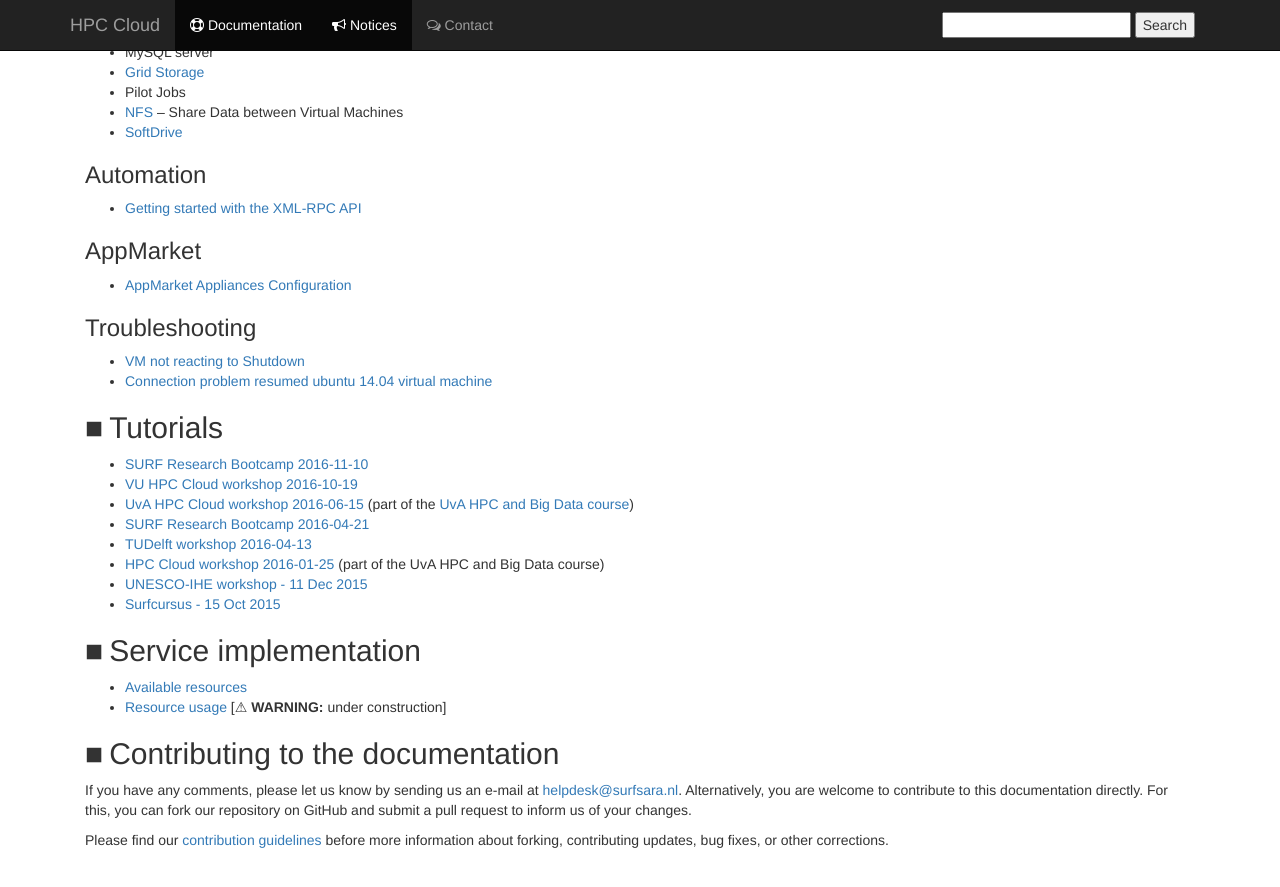
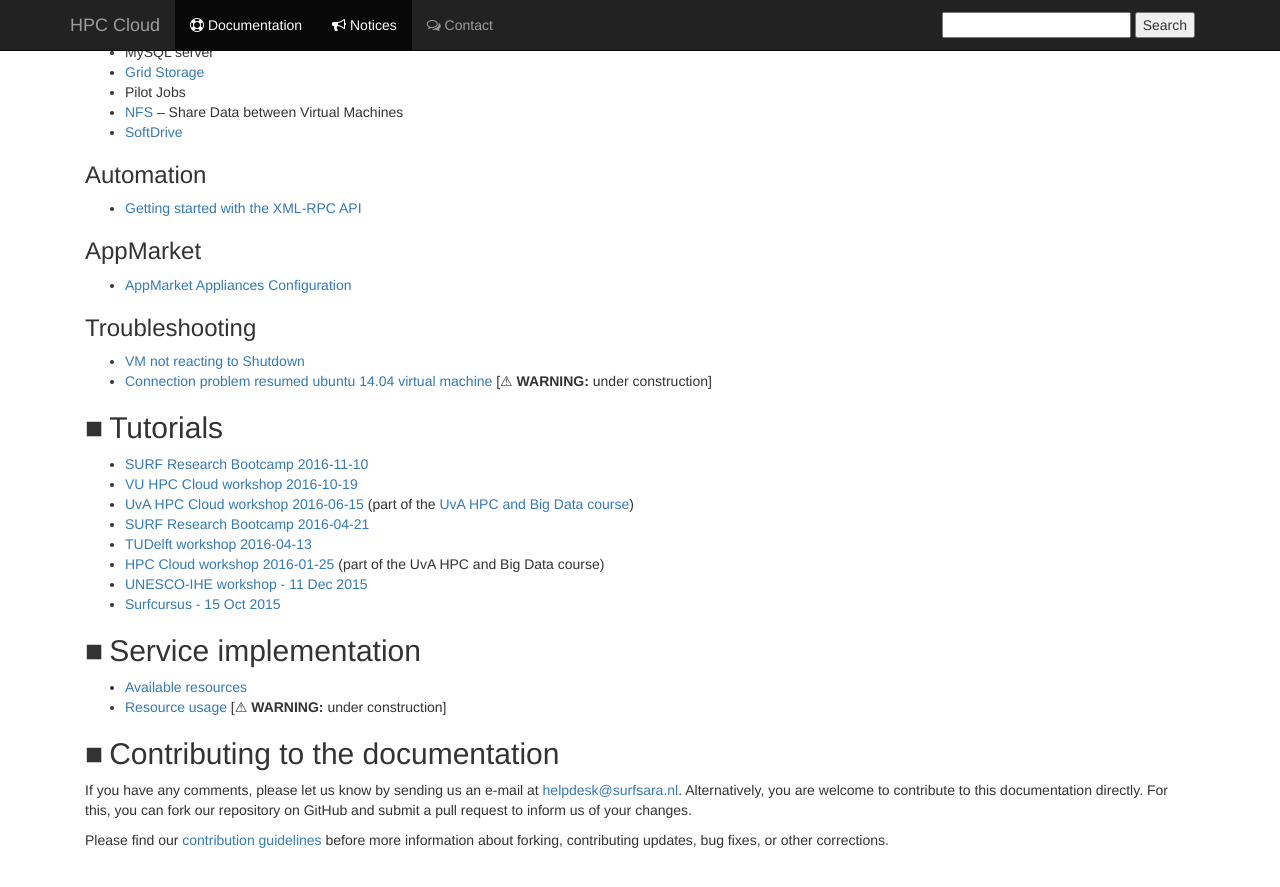
Before and after one commit to sara-nl/clouddocs, a Jekyll site: the page built from index.markdown, in a window 1280 px wide and 900 px high, scrolled down 1515 px. Shown: the top 887 px of the window. Built offline with Jekyll 4.4.1, drawn with Linux system fonts in a browser that asks for light colours; nearby versions of some CDN libraries.

Commit message:
Update index.markdown

```diff
--- a/index.markdown
+++ b/index.markdown
@@ -89,7 +89,7 @@
 ### Troubleshooting
 
 * [VM not reacting to Shutdown](vm-not-reacting-to-shutdown)
-* [Connection problem resumed ubuntu 14.04 virtual machine](connection_problem_ubuntu1404)
+* [Connection problem resumed ubuntu 14.04 virtual machine](connection_problem_ubuntu1404) [⚠ **WARNING:** under construction]
 
 ## Tutorials
 * [SURF Research Bootcamp 2016-11-10](bootcamp-20161110/index)
```
